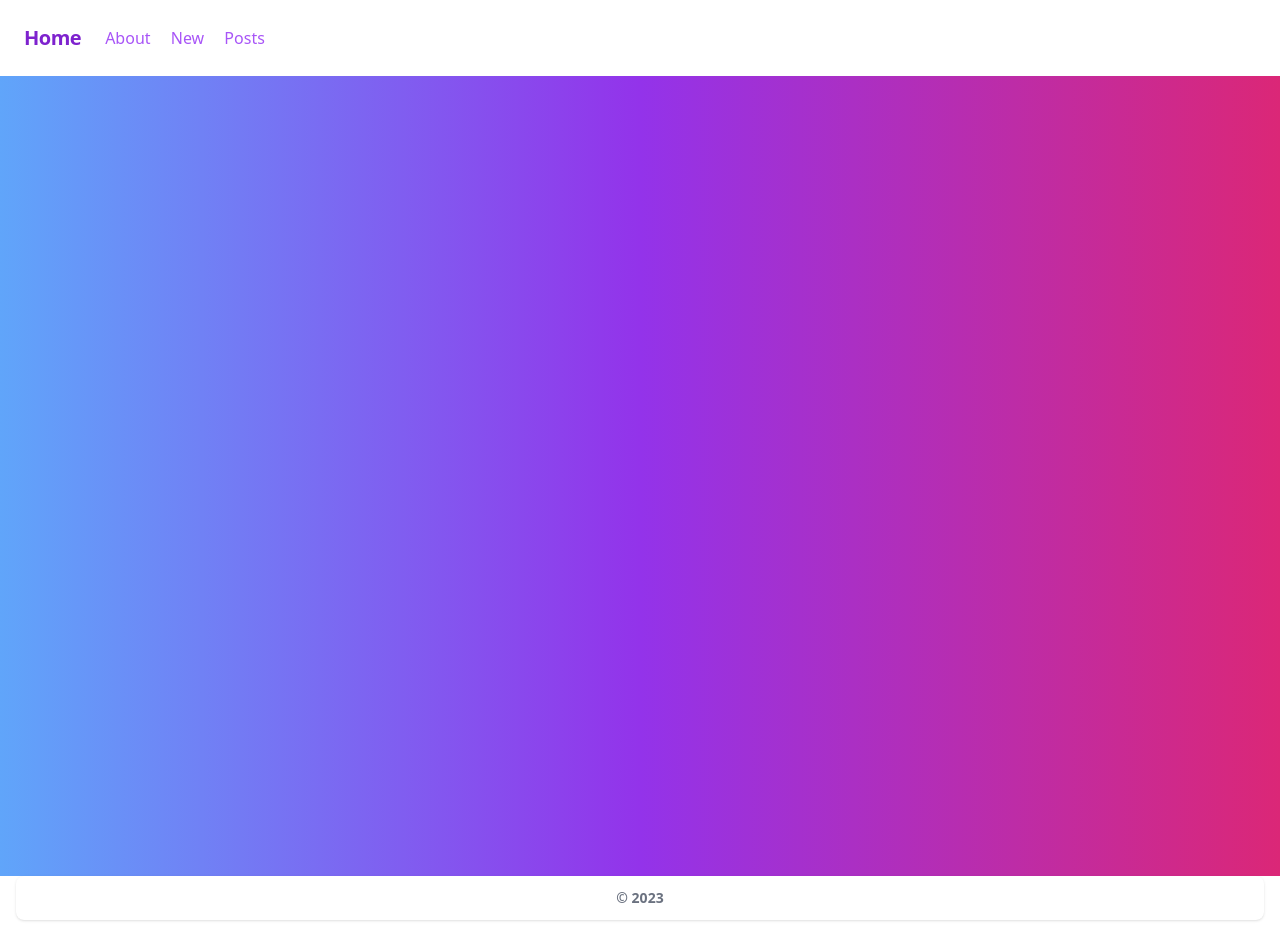
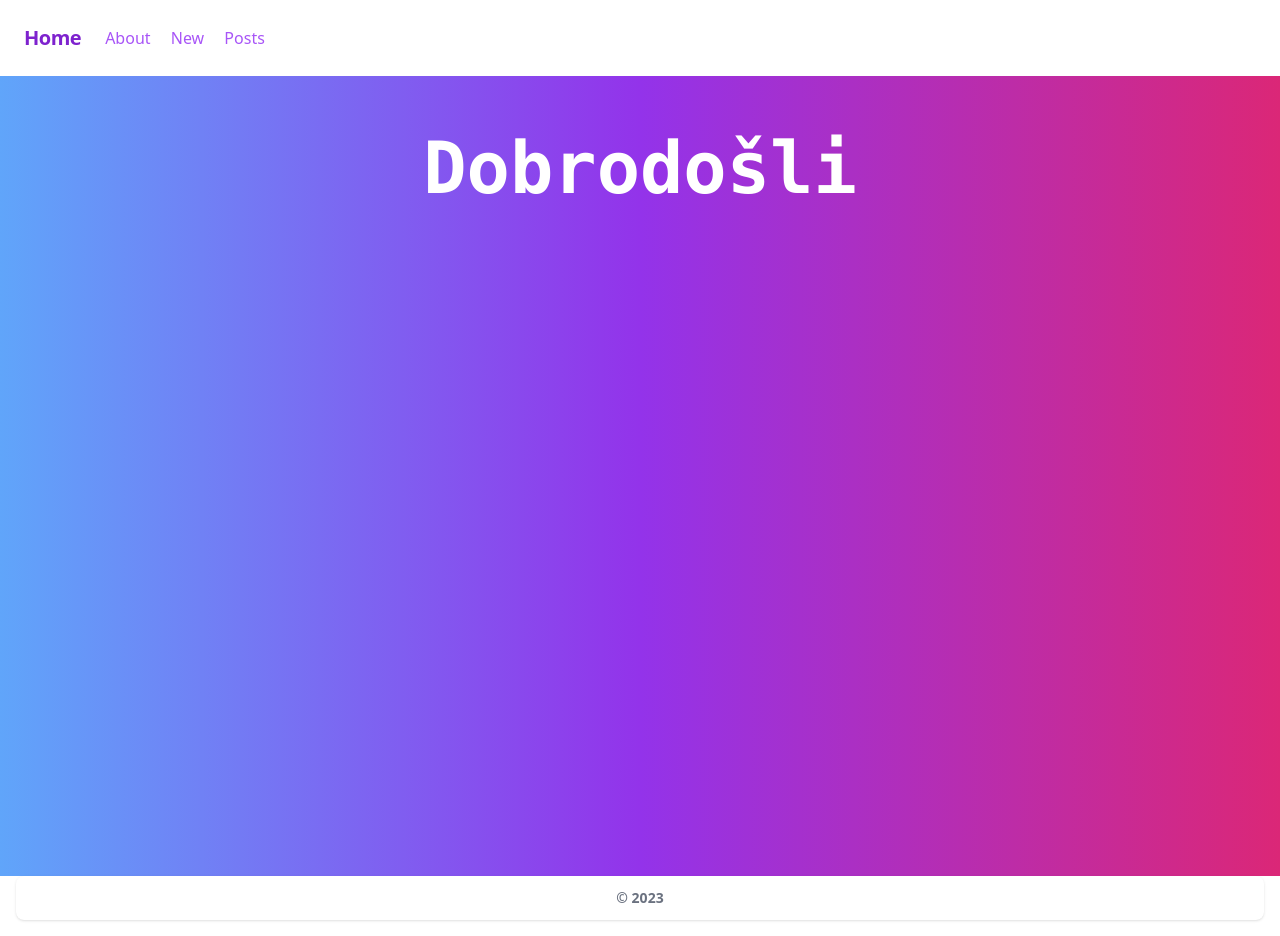
Before and after one commit to SarugaAlen/Blog-app, a SvelteKit app in the folder frontend/my-app/: page / in a window 1280 px wide. Built offline with nearby package versions, Linux system fonts and the light colour scheme.

Commit message:
testing dev  branch

```diff
--- a/frontend/my-app/src/routes/+page.svelte
+++ b/frontend/my-app/src/routes/+page.svelte
@@ -3,4 +3,6 @@
 	$: currentHour = currentDate.getHours();
 </script>
 
-<div class="w-screen h-screen gradient bg-gradient-to-r from-blue-400 via-purple-600 to-pink-600 animate-gradient"></div>
+<div class="flex flex-col items-center w-screen h-screen gradient bg-gradient-to-r from-blue-400 via-purple-600 to-pink-600 animate-gradient">
+	<h1 class="text-white font-bold mt-14 text-7xl font-mono">Dobrodošli</h1>
+</div>
```
